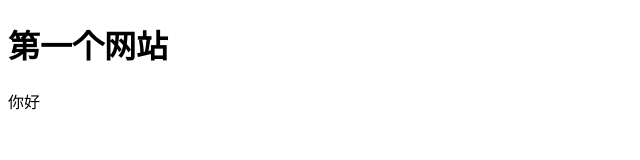
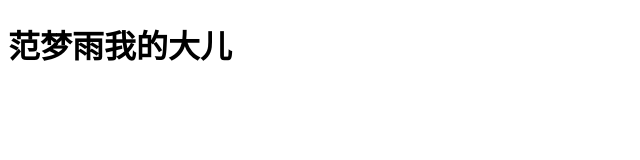
Before and after one commit to wuzhan666/one.github.io, a plain HTML site: page index.html in a window 1280 px wide. Shown: the whole page, without its empty margins (0-640 px from the left). Drawn offline with Linux system fonts and the light colour scheme.

Commit message:
Update index.html

```diff
--- a/index.html
+++ b/index.html
@@ -5,7 +5,6 @@
 		<title></title>
 	</head>
 	<body>
-		<h1>第一个网站</h1>
-		<p>你好</p>
+		<h1>范梦雨我的大儿</h1>
 	</body>
 </html>
```
